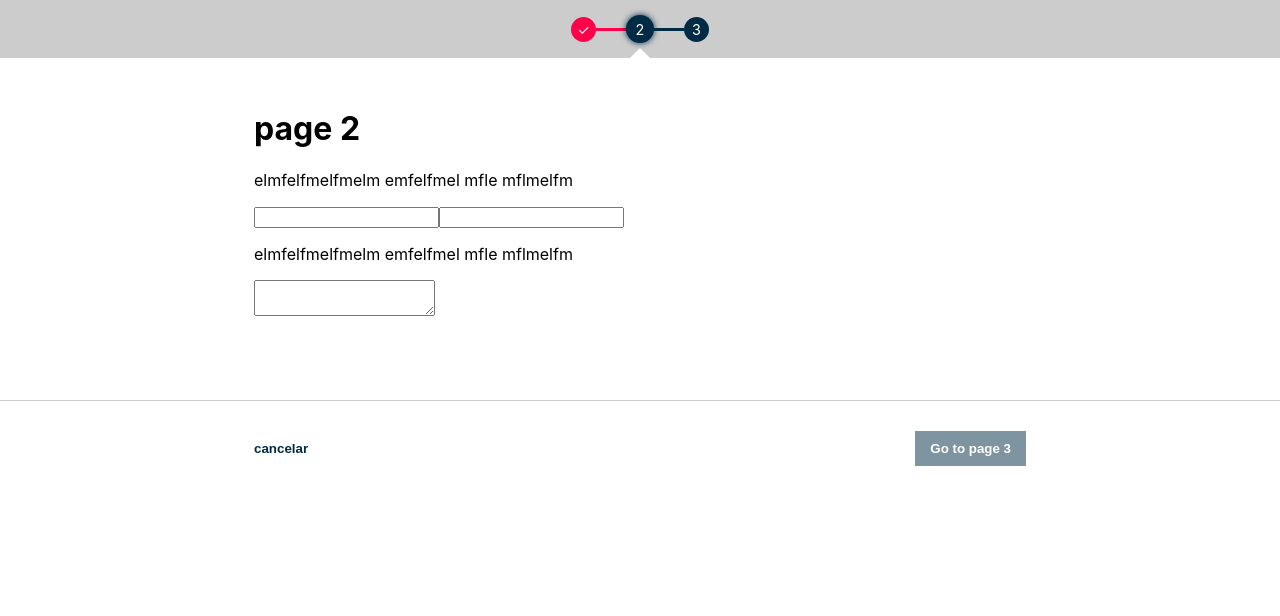
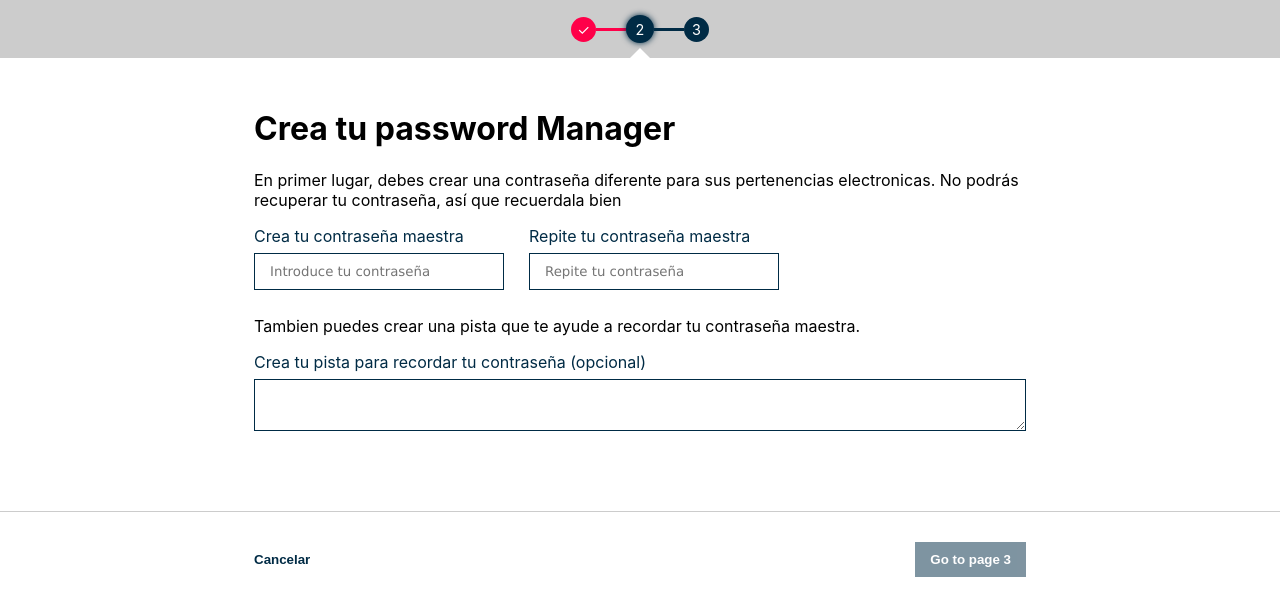
Before and after one commit to luigi055/password-manager, a React (Create React App) app: page / in a window 1280 px wide. Both pictures are taken after a click on the button "Siguiente". Shown: the top 616 px of the page. Built offline with nearby package versions, Linux system fonts and the light colour scheme.

Commit message:
form view styled

```diff
--- /dev/null
+++ b/src/components/form/index.js
@@ -0,0 +1 @@
+export { default } from "./input";
--- /dev/null
+++ b/src/components/form/input.js
@@ -0,0 +1,28 @@
+import { forwardRef } from "react";
+import "./input.scss";
+
+const Field = ({ children, ...props }) => (
+	<div className="field" {...props}>
+		{children}
+	</div>
+);
+
+const Label = ({ children, className, ...props }) => (
+	<label className={`field__label ${className}`} {...props}>
+		{children}
+	</label>
+);
+
+const Input = forwardRef(({ className, ...props }, ref) => (
+	<input ref={ref} className={`field__input ${className}`} {...props} />
+));
+
+const TextArea = forwardRef(({ className, ...props }, ref) => (
+	<textarea ref={ref} className={`field__input ${className}`} {...props} />
+));
+
+Field.Label = Label;
+Field.Input = Input;
+Field.TextArea = TextArea;
+
+export default Field;
--- /dev/null
+++ b/src/components/form/input.scss
@@ -0,0 +1,20 @@
+@import "../../styles/base";
+
+.field {
+	color: $secondary-color;
+	display: flex;
+	flex-direction: column;
+	margin-bottom: 10px;
+
+	&__label {
+		color: inherit;
+		margin-bottom: 7px;
+	}
+
+	&__input {
+		color: inherit;
+		font-family: Verdana, Geneva, Tahoma, sans-serif;
+		border: 1px solid $secondary-color;
+		padding: 10px 15px;
+	}
+}
--- a/src/components/index.js
+++ b/src/components/index.js
@@ -1,3 +1,4 @@
 export { default as Wizard } from "./wizard";
 export { default as Button } from "./button";
+export { default as Field } from "./form";
 export * from "./layout";
--- a/src/views/Feedback/index.js
+++ b/src/views/Feedback/index.js
@@ -10,6 +10,7 @@ const Feedback = ({ onRestartButton, onRetryButton, isSuccess }) =>
 			<MainLayout>
 				<h1 data-testid={tst.FEEDBACK_CARD_TITLE}>Success</h1>
 				<p data-testid={tst.FEEDBACK_CARD_BODY}>something nice to say</p>
+				<Footer>
 					<Button
 						visualType="text"
 						data-testid={tst.FEEDBACK_CARD_BUTTON}
@@ -17,6 +18,7 @@ const Feedback = ({ onRestartButton, onRetryButton, isSuccess }) =>
 					>
 						Volver a home
 					</Button>
+				</Footer>
 			</MainLayout>
 		</div>
 	) : (
@@ -24,6 +26,7 @@ const Feedback = ({ onRestartButton, onRetryButton, isSuccess }) =>
 			<MainLayout>
 				<h1 data-testid={tst.FEEDBACK_CARD_TITLE}>Failed</h1>
 				<p data-testid={tst.FEEDBACK_CARD_BODY}>something bad to say</p>
+				<Footer>
 					<Button
 						visualType="text"
 						data-testid={tst.FEEDBACK_CARD_BUTTON}
@@ -31,6 +34,7 @@ const Feedback = ({ onRestartButton, onRetryButton, isSuccess }) =>
 					>
 						Volver a intentar
 					</Button>
+				</Footer>
 			</MainLayout>
 		</div>
 	);
--- /dev/null
+++ b/src/views/Form/form.scss
@@ -0,0 +1,14 @@
+@import "../../styles/base.scss";
+
+.form {
+	@media screen and (min-width: $medium-viewport) {
+		.form__password-section {
+			display: flex !important;
+
+			& > div {
+				margin-right: 25px;
+				width: 250px;
+			}
+		}
+	}
+}
--- a/src/views/Form/index.js
+++ b/src/views/Form/index.js
@@ -1,8 +1,9 @@
 import React from "react";
 import PropTypes from "prop-types";
-import { Button, MainLayout, Footer } from "../../components";
+import { Button, MainLayout, Footer, Field } from "../../components";
 import { passwordRegExp } from "./validation";
 import * as tst from "./test-identifiers";
+import "./form.scss";
 
 const CreatePasswordForm = ({
 	passwordForm,
@@ -19,16 +20,30 @@ const CreatePasswordForm = ({
 		passwordForm.password === passwordForm.repeatPassword;
 
 	return (
-		<main>
+		<form
+			className="form"
+			onSubmit={(e) => {
+				e.preventDefault();
+			}}
+		>
 			<MainLayout>
-				<h1 data-testid={tst.FORM_TITLE}>page 2</h1>
+				<h1 data-testid={tst.FORM_TITLE}>Crea tu password Manager</h1>
 				<p data-testid={tst.FORM_BODY}>
-					elmfelfmelfmelm emfelfmel mfle mflmelfm{" "}
+					En primer lugar, debes crear una contraseña diferente para sus
+					pertenencias electronicas. No podrás recuperar tu contraseña, así que
+					recuerdala bien
 				</p>
-				<input
+				<section className="form__password-section">
+					<Field>
+						<Field.Label htmlFor="password">
+							Crea tu contraseña maestra
+						</Field.Label>
+
+						<Field.Input
 							data-testid={tst.FORM_PASSWORD_INPUT}
 							id="password"
 							type="password"
+							placeholder="Introduce tu contraseña"
 							onChange={(e) => {
 								setPasswordForm({
 									...passwordForm,
@@ -37,9 +52,15 @@ const CreatePasswordForm = ({
 							}}
 							value={passwordForm.password || ""}
 						/>
-				<input
+					</Field>
+					<Field>
+						<Field.Label htmlFor="validate-password">
+							Repite tu contraseña maestra
+						</Field.Label>
+						<Field.Input
 							data-testid={tst.FORM_REPEAT_PASSWORD_INPUT}
 							id="validate-password"
+							placeholder="Repite tu contraseña"
 							type="password"
 							onChange={(e) => {
 								setPasswordForm({
@@ -49,10 +70,18 @@ const CreatePasswordForm = ({
 							}}
 							value={passwordForm.repeatPassword || ""}
 						/>
-				<p data-testid={tst.FORM_HINT_INFORMATION}>
-					elmfelfmelfmelm emfelfmel mfle mflmelfm{" "}
+					</Field>
+				</section>
+				<p>
+					Tambien puedes crear una pista que te ayude a recordar tu contraseña
+					maestra.
 				</p>
-				<textarea
+				<Field>
+					<Field.Label htmlFor="hint" data-testid={tst.FORM_HINT_INFORMATION}>
+						Crea tu pista para recordar tu contraseña (opcional)
+					</Field.Label>
+					<Field.TextArea
+						id="hint"
 						data-testid={tst.FORM_HINT_INPUT}
 						onChange={(e) => {
 							setPasswordForm({
@@ -62,17 +91,20 @@ const CreatePasswordForm = ({
 						}}
 						value={passwordForm.hint || ""}
 					/>
+				</Field>
 			</MainLayout>
 			<Footer>
 				<Button
+					type="button"
 					visualType="text"
 					variant="secondary"
 					data-testid={tst.FORM_CANCEL_BUTTON}
 					onClick={onCancelClick}
 				>
-					cancelar
+					Cancelar
 				</Button>
 				<Button
+					type="submit"
 					variant="secondary"
 					data-testid={tst.FORM_SUBMIT_BUTTON}
 					disabled={!isPasswordValid || !isPasswordVerificationValid}
@@ -81,7 +113,7 @@ const CreatePasswordForm = ({
 					{isLoading ? "Sending request..." : "Go to page 3"}
 				</Button>
 			</Footer>
-		</main>
+		</form>
 	);
 };
 
```
Lines whose indentation alone changed are shown as unchanged.
